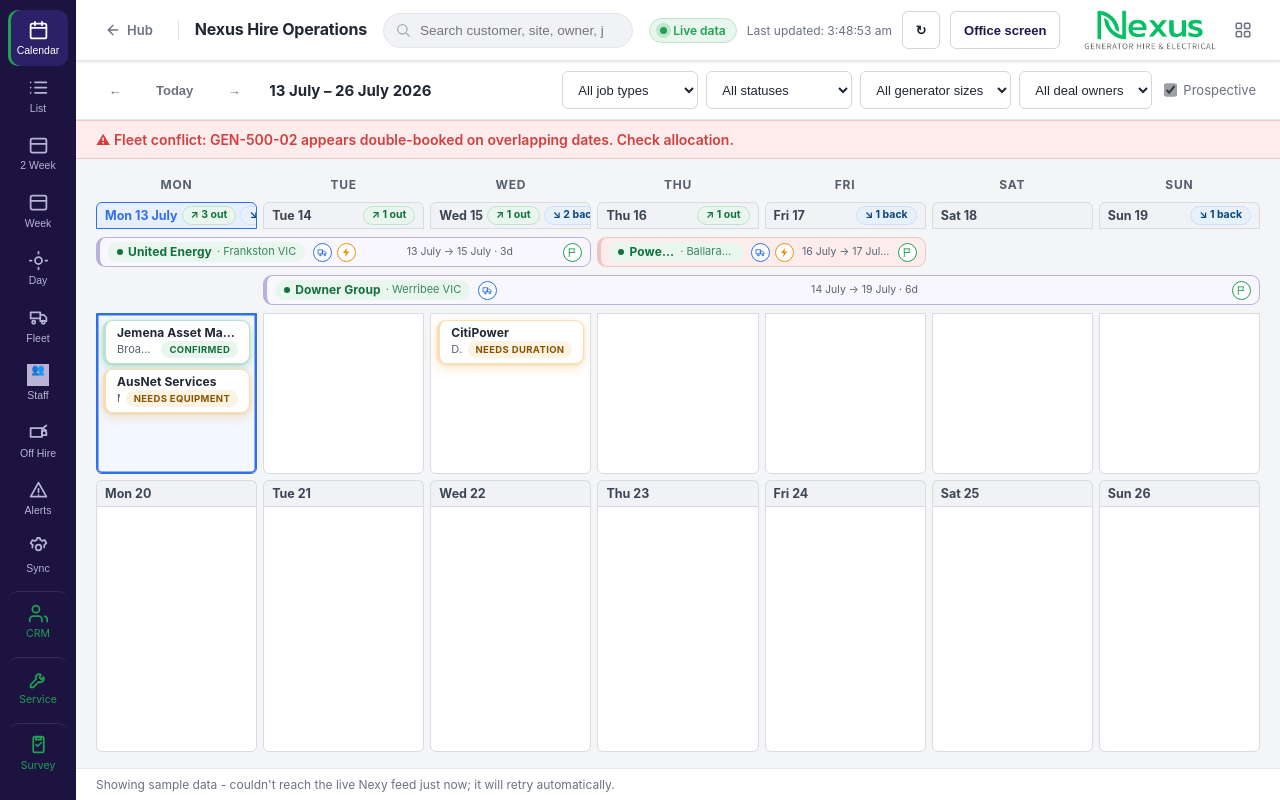
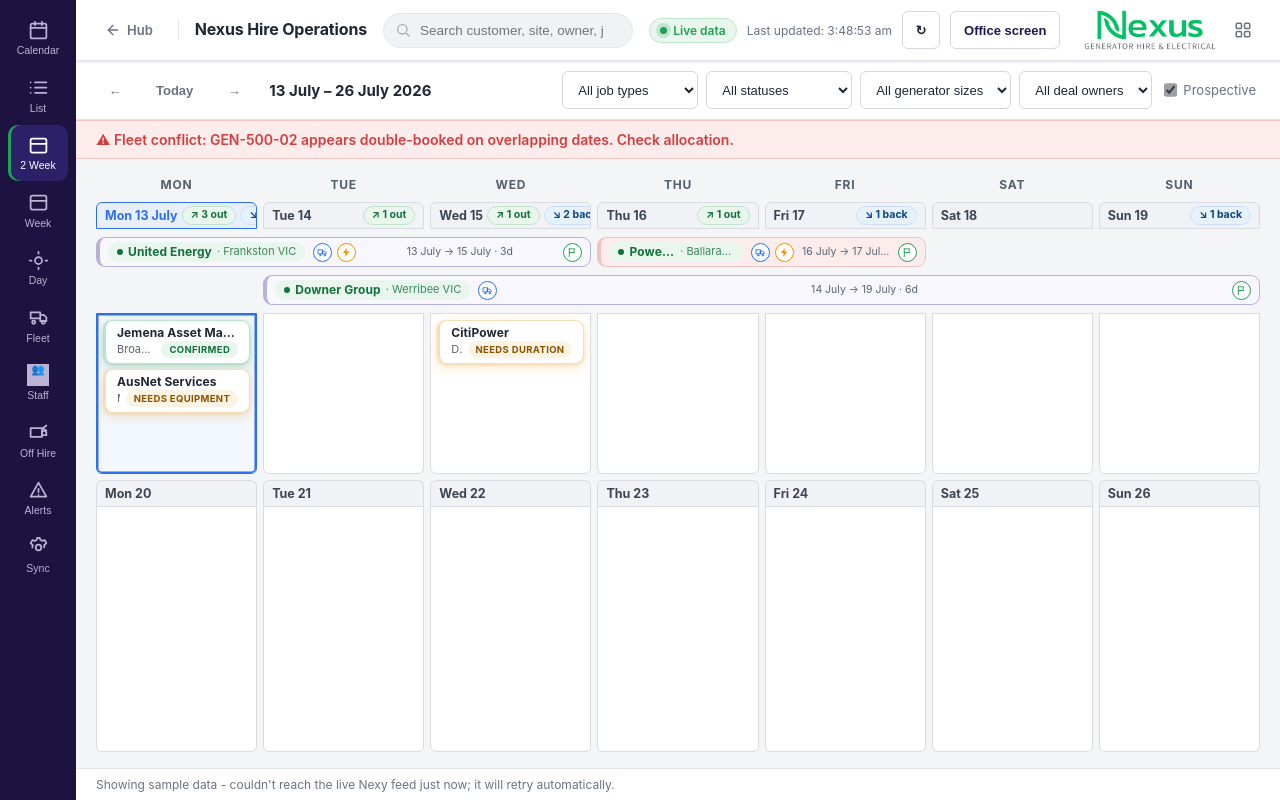
Before and after one commit to Nexus-Energy393/nexus-hire-booking-calendar, a website: page index.html in a window 1280 px wide. Drawn offline with Linux system fonts and the light colour scheme; no server answers.

Commit message:
Rail: 2 Week is the default tab; drop the CRM/Service/Survey links

```diff
--- a/index.html
+++ b/index.html
@@ -22,10 +22,14 @@
 
 <aside class="side-rail" id="sideRail" aria-label="Primary">
   <div class="rail-brand" title="Nexus hire operations"><span class="rail-mark"><img class="rail-mark-img" src="nexus-mark.svg" alt="Nexus" /></span></div>
+<!-- The rail is for VIEWS of this board. Cross-app links (CRM, Service, Survey)
+     used to live down here; app switching belongs to the Hub, and the CRM now
+     frames this board directly — a link back to the CRM from inside the CRM is
+     just noise. -->
 <nav class="view-tabs rail-nav" id="viewTabs" aria-label="Views">
-<button class="tab active" data-view="month" data-icon="calendar"><span class="rail-ico" aria-hidden="true"></span><span class="rail-lbl">Calendar</span></button>
+<button class="tab" data-view="month" data-icon="calendar"><span class="rail-ico" aria-hidden="true"></span><span class="rail-lbl">Calendar</span></button>
 <button class="tab" data-view="list" data-icon="list"><span class="rail-ico" aria-hidden="true"></span><span class="rail-lbl">List</span></button>
-<button class="tab" data-view="fortnight" data-icon="fortnight"><span class="rail-ico" aria-hidden="true"></span><span class="rail-lbl">2 Week</span></button>
+<button class="tab active" data-view="fortnight" data-icon="fortnight"><span class="rail-ico" aria-hidden="true"></span><span class="rail-lbl">2 Week</span></button>
 <button class="tab" data-view="week" data-icon="week"><span class="rail-ico" aria-hidden="true"></span><span class="rail-lbl">Week</span></button>
 <button class="tab" data-view="day" data-icon="day"><span class="rail-ico" aria-hidden="true"></span><span class="rail-lbl">Day</span></button>
 <button class="tab" data-view="fleet" data-icon="fleet"><span class="rail-ico" aria-hidden="true"></span><span class="rail-lbl">Fleet</span></button>
@@ -33,9 +37,6 @@
 <button class="tab" data-view="offhire" data-icon="offhire"><span class="rail-ico" aria-hidden="true"></span><span class="rail-lbl">Off Hire</span></button>
 <button class="tab" data-view="missing" data-icon="alerts"><span class="rail-ico" aria-hidden="true"></span><span class="rail-lbl">Alerts</span></button>
 <button class="tab" data-view="sync" data-icon="settings"><span class="rail-ico" aria-hidden="true"></span><span class="rail-lbl">Sync</span></button>
-<a class="tab rail-link" data-icon="crm" href="https://hub.nexusenergy.au/api/launch/crm" target="_blank" rel="noopener" title="Open the Nexy CRM"><span class="rail-ico" aria-hidden="true"></span><span class="rail-lbl">CRM</span></a>
-<a class="tab rail-link" data-icon="service" href="https://hub.nexusenergy.au/service" target="_blank" rel="noopener" title="Open Service Reports"><span class="rail-ico" aria-hidden="true"></span><span class="rail-lbl">Service</span></a>
-<a class="tab rail-link" data-icon="survey" href="https://survey.nexusenergy.au/" target="_blank" rel="noopener" title="Open the Site Survey app"><span class="rail-ico" aria-hidden="true"></span><span class="rail-lbl">Survey</span></a>
 </nav>
 </aside>
 
```
